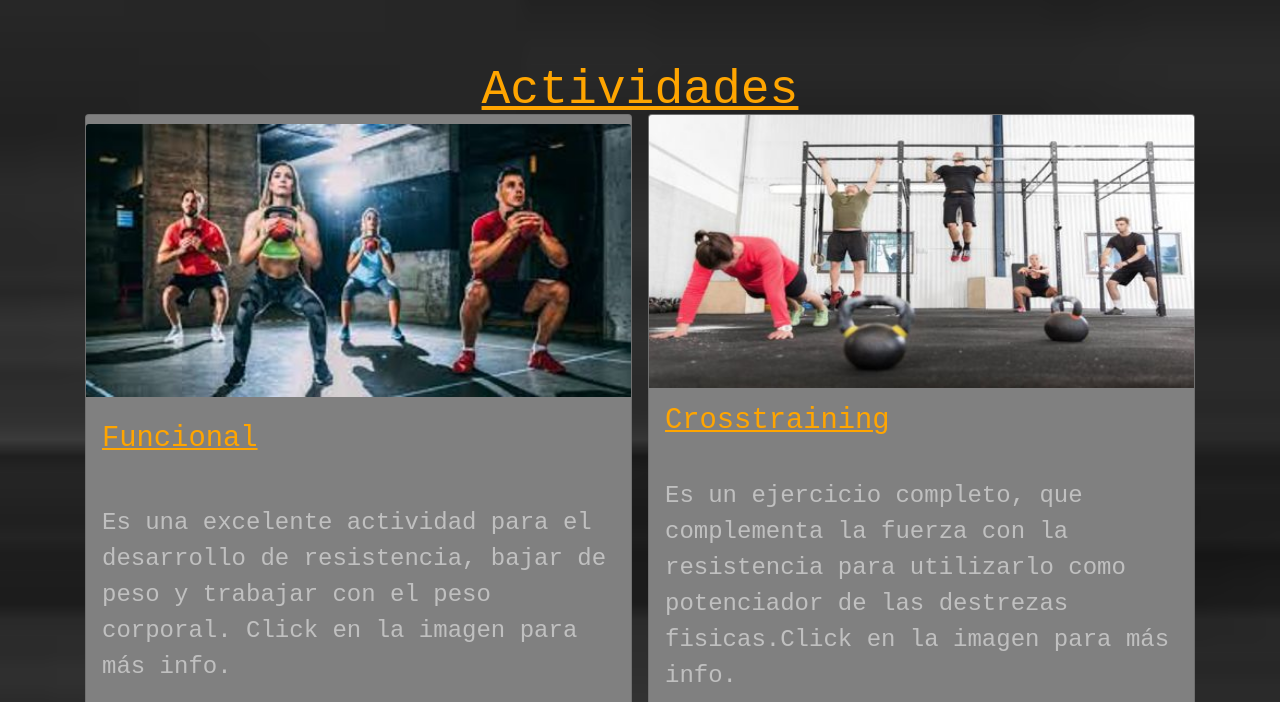
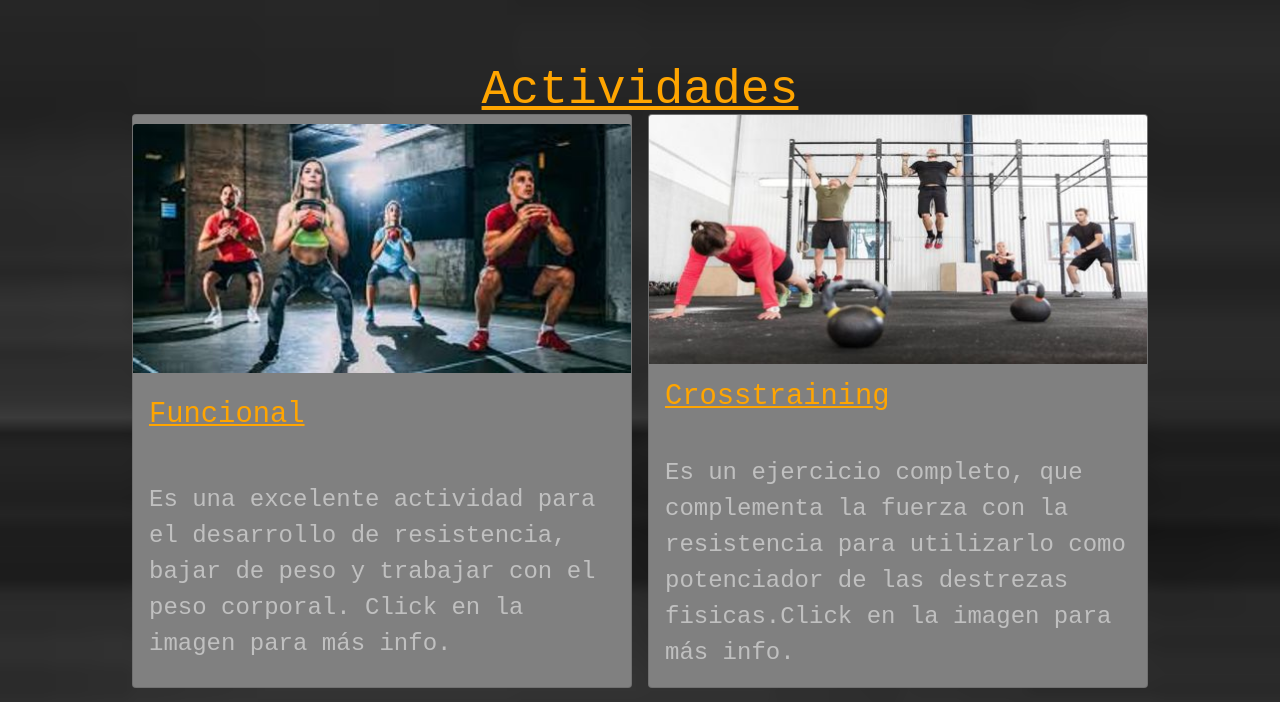
Before and after one commit to jirs91/Valkyria-gym, a website: page index.html in a window 1280 px wide. Shown: the part 925-1627 px from the top of the page. Drawn offline with nearby package versions, Linux system fonts and the light colour scheme.

Commit message:
Update prueba.css

```diff
--- a/css/prueba.css
+++ b/css/prueba.css
@@ -207,7 +207,7 @@ nav.navbar {
   justify-content: space-between; }
 
 .card {
-  max-width: 1100px !important;
+  max-width: 500px !important;
 }
 
 footer {
```
